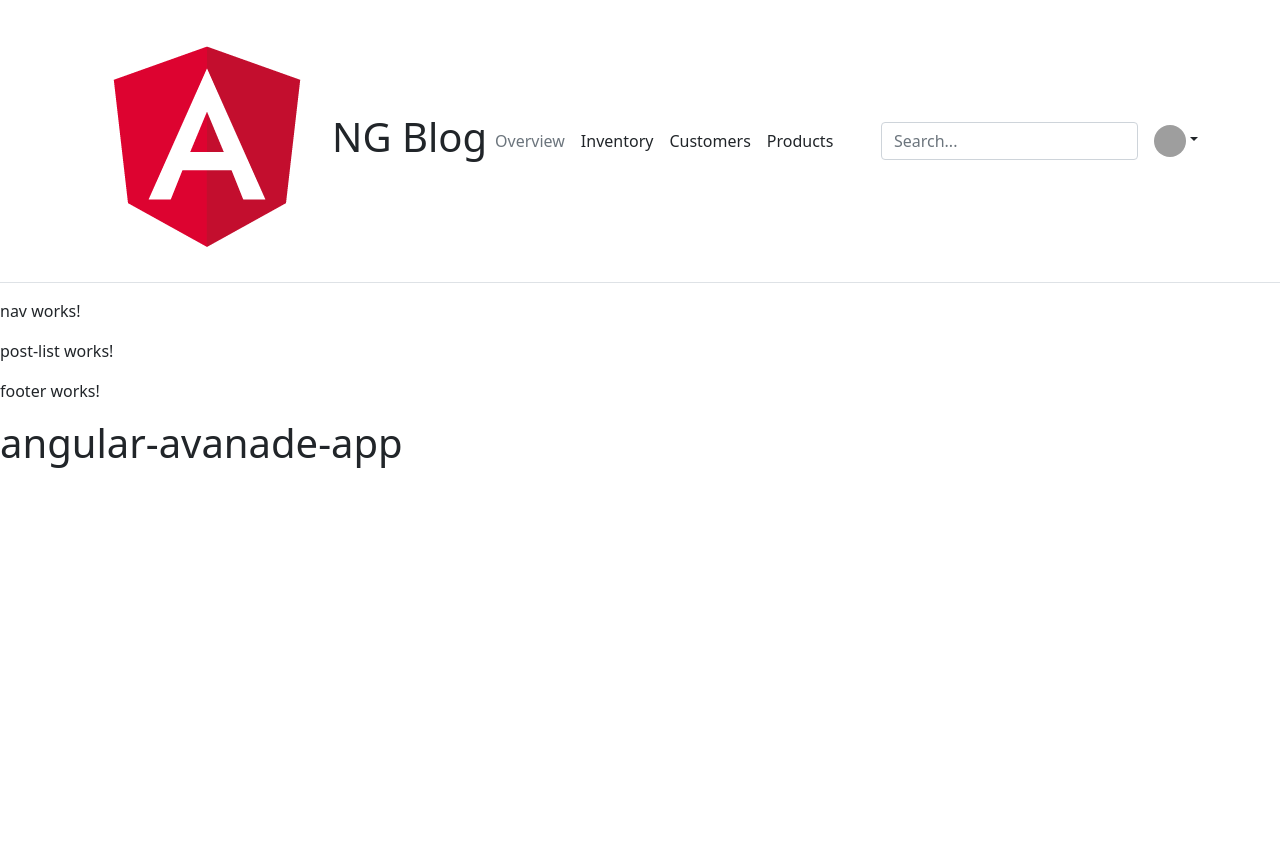
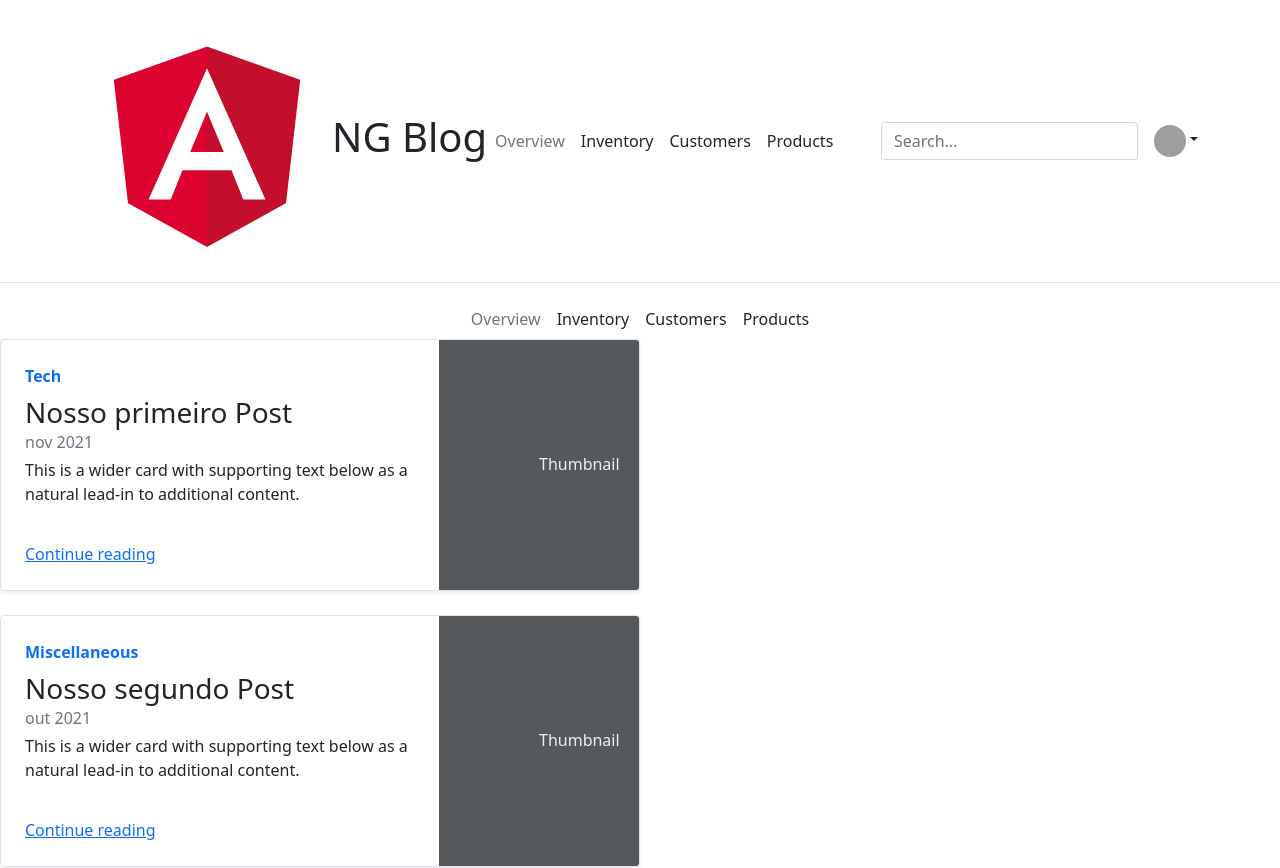
Before and after one commit to simone-art/angular-app, an Angular app: page /posts in a window 1280 px wide. Shown: the top 868 px of the page. Before the commit the page ends 800 px from the top, so only its background shows below. Built offline with nearby package versions, Linux system fonts and the light colour scheme; grey boxes are pictures that could not be loaded.

Commit message:
Codando para aparecer os modais do post

```diff
--- a/src/app/app-routing.module.ts
+++ b/src/app/app-routing.module.ts
@@ -1,9 +1,9 @@
+import { NgModule } from '@angular/core';
+import { RouterModule, Routes } from '@angular/router';
 import { PostViewComponent } from './post-view/post-view.component';
 import { PortifolioComponent } from './portifolio/portifolio.component';
 import { ContactComponent } from './contact/contact.component';
 import { AboutComponent } from './about/about.component';
-import { NgModule } from '@angular/core';
-import { RouterModule, Routes } from '@angular/router';
 import { NotFoundComponent } from './not-found/not-found.component';
 import { PostListComponent } from './post-list/post-list.component';
 
--- a/src/app/core/layout/nav/nav.component.html
+++ b/src/app/core/layout/nav/nav.component.html
@@ -1 +1,6 @@
-<p>nav works!</p>
+<ul class="nav col-12 col-lg-auto me-lg-auto mb-2 justify-content-center mb-md-0">
+  <li><a href="#" class="nav-link px-2 link-secondary">Overview</a></li>
+  <li><a href="#" class="nav-link px-2 link-dark">Inventory</a></li>
+  <li><a href="#" class="nav-link px-2 link-dark">Customers</a></li>
+  <li><a href="#" class="nav-link px-2 link-dark">Products</a></li>
+</ul>
--- a/src/app/post-item/post-item.component.html
+++ b/src/app/post-item/post-item.component.html
@@ -1 +1,21 @@
-<p>post-item works!</p>
+<div class="col-md-6">
+  <div class="row g-0 border rounded overflow-hidden flex-md-row mb-4 shadow-sm h-md-250 position-relative">
+      <div class="col p-4 d-flex flex-column position-static">
+          <strong class="d-inline-block mb-2 text-primary">{{ thisPost.category }}</strong>
+          <h3 class="mb-0">{{ thisPost.title }}</h3>
+          <div class="mb-1 text-muted">{{ thisPost.created }}</div>
+          <p class="card-text mb-auto">This is a wider card with supporting text below as a natural lead-in to
+              additional content.</p>
+          <a href="#" class="stretched-link">Continue reading</a>
+      </div>
+      <div class="col-auto d-none d-lg-block">
+          <svg class="bd-placeholder-img" width="200" height="250" xmlns="http://www.w3.org/2000/svg" role="img"
+              aria-label="Placeholder: Thumbnail" preserveAspectRatio="xMidYMid slice" focusable="false">
+              <title>Placeholder</title>
+              <rect width="100%" height="100%" fill="#55595c"></rect><text x="50%" y="50%" fill="#eceeef"
+                  dy=".3em">Thumbnail</text>
+          </svg>
+
+      </div>
+  </div>
+</div>
--- a/src/app/post-item/post-item.component.ts
+++ b/src/app/post-item/post-item.component.ts
@@ -1,4 +1,4 @@
-import { Component, OnInit } from '@angular/core';
+import { Component, Input, OnInit } from '@angular/core';
 
 @Component({
   selector: 'app-post-item',
@@ -7,6 +7,8 @@ import { Component, OnInit } from '@angular/core';
 })
 export class PostItemComponent implements OnInit {
 
+  @Input() thisPost: any;
+
   constructor() { }
 
   ngOnInit(): void {
--- a/src/app/post-list/post-list.component.html
+++ b/src/app/post-list/post-list.component.html
@@ -1 +1,6 @@
-<p>post-list works!</p>
+<div class="row mb-2">
+  <div *ngFor="let post of posts;">
+      <app-post-item [thisPost]="post" ></app-post-item>
+  </div>
+
+</div>
--- a/src/app/post-list/post-list.component.ts
+++ b/src/app/post-list/post-list.component.ts
@@ -1,4 +1,5 @@
 import { Component, OnInit } from '@angular/core';
+import { Post } from '../shared/post.interface';
 
 @Component({
   selector: 'app-post-list',
@@ -7,7 +8,33 @@ import { Component, OnInit } from '@angular/core';
 })
 export class PostListComponent implements OnInit {
 
-  constructor() { }
+  showPosts: boolean;
+  posts: Post[] = [{
+    id: '1',
+    title: 'Nosso primeiro Post',
+    category: 'Tech',
+    likes: 123,
+    tags: ['tag1', 'tag3'],
+    created: "nov 2021"
+  }, {
+    id: '2',
+    title: 'Nosso segundo Post',
+    category: 'Miscellaneous',
+    likes: 312,
+    created: "out 2021"
+  },
+  {
+    id: '3',
+    title: 'Nosso Terceiro Post',
+    category: 'Miscellaneous',
+    likes: 312,
+    tags: ['tag1', 'tag3'],
+    created: "nov 2021"
+  }]
+
+  constructor() {
+    this.showPosts = true;
+   }
 
   ngOnInit(): void {
   }
```
